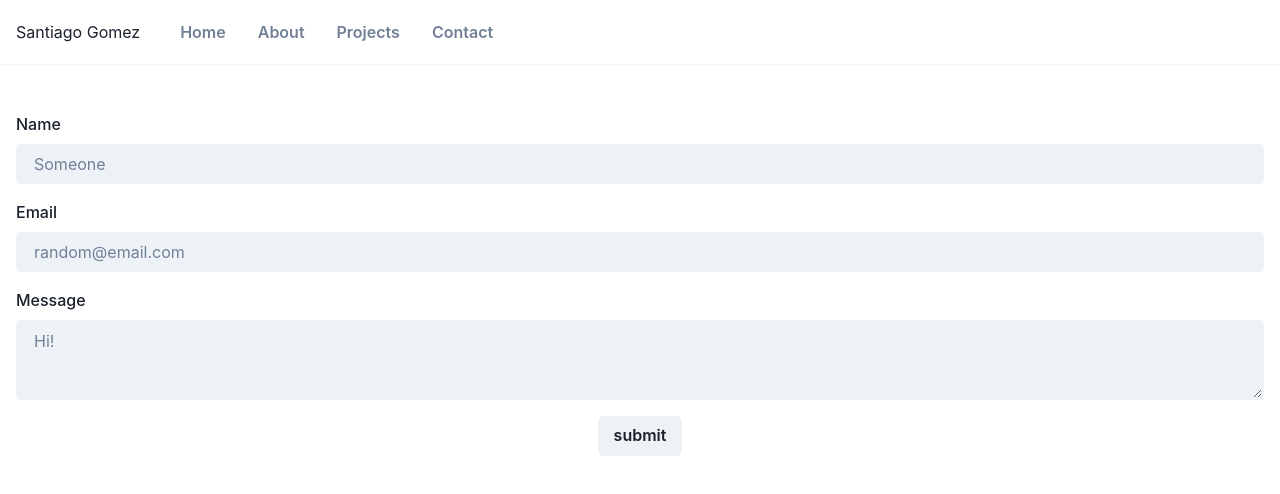
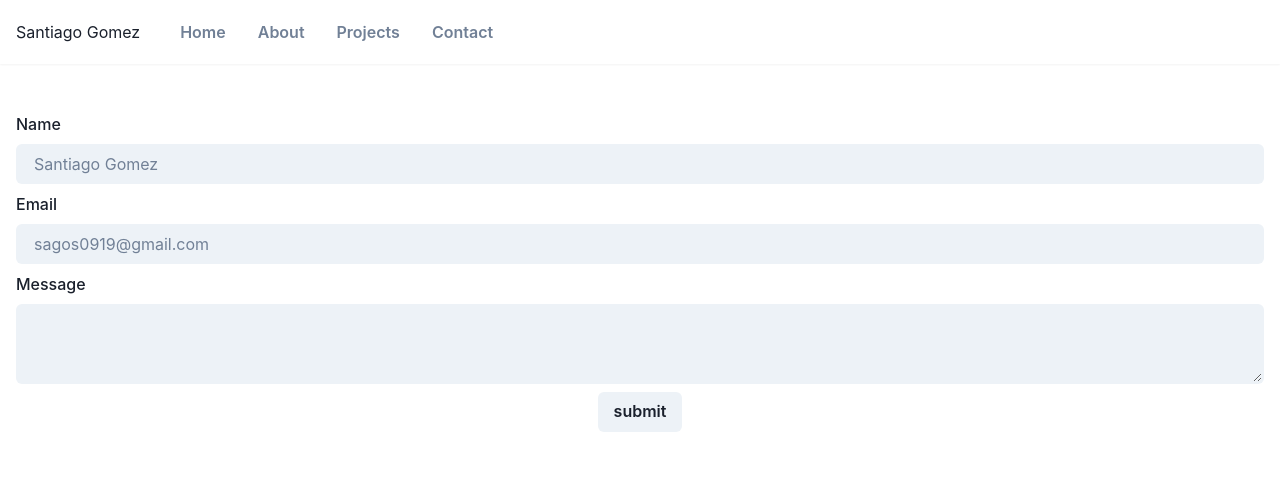
Before and after one commit to 2G2-99/my-portfolio, a React (Vite) app: page /contact in a window 1280 px wide. Shown: the top 494 px of the page. Built offline with nearby package versions, Linux system fonts and the light colour scheme.

Commit message:
Got back to the code of a previous commit and made it work as intended with formik and formspree

```diff
--- a/src/components/Main/Form/index.jsx
+++ b/src/components/Main/Form/index.jsx
@@ -1,9 +1,16 @@
 import React, { useState } from 'react';
-import { Button, Input, Textarea, VStack } from '@chakra-ui/react';
+import {
+	Button,
+	FormControl,
+	FormErrorMessage,
+	FormLabel,
+	Input,
+	Textarea,
+	VStack,
+} from '@chakra-ui/react';
+import { Field, Formik } from 'formik';
+import * as Yup from 'yup';
 import axios from 'axios';
-import { Formik } from 'formik';
-import * as Yup from 'yup';
-import TextField from './TextField';
 
 // Validation with Yup
 const formSchema = Yup.object().shape({
@@ -13,7 +20,6 @@ const formSchema = Yup.object().shape({
 	email: Yup.string()
 		.email('Please enter a valid email')
 		.required('Please, enter your email'),
-	messageSubject: Yup.string(),
 	message: Yup.string()
 		.required(`Don't forget your message`)
 		.min(3, `Don't be shy and at least say Hi!`),
@@ -36,7 +42,7 @@ const Form = () => {
 				actions.resetForm();
 				handleServerResponse(
 					true,
-					"Thanks for your message! We'll be in touch soon."
+					"Thanks for your message! I'll be in touch with you soon."
 				);
 			})
 			.catch(error => {
@@ -56,33 +62,50 @@ const Form = () => {
 			validationSchema={formSchema}
 			onSubmit={handleOnSubmit}
 		>
-			{({ isSubmitting }) => (
-				<VStack as={'form'}>
-					<TextField
-						label={'Name'}
+			{formik => (
+				<VStack as={'form'} onSubmit={formik.handleSubmit}>
+					<FormControl
+						isInvalid={formik.errors.username && formik.touched.username}
+					>
+						<FormLabel>Name</FormLabel>
+						<Field
 							as={Input}
+							variant={'filled'}
 							name="username"
-						type="text"
-						placeholder="Someone"
+							placeholder="Santiago Gomez"
+							// To replace onChange, value and onBlur we use the "getFieldProps" property
+							{...formik.getFieldProps('username')}
 						/>
-					<TextField
-						label={'Email'}
+						<FormErrorMessage>{formik.errors.username}</FormErrorMessage>
+					</FormControl>
+
+					<FormControl isInvalid={formik.errors.email && formik.touched.email}>
+						<FormLabel>Email</FormLabel>
+						<Field
 							as={Input}
+							variant={'filled'}
 							name="email"
-						type="email"
-						placeholder="random@email.com"
+							placeholder="sagos0919@gmail.com"
+							{...formik.getFieldProps('email')}
 						/>
-					<TextField
-						label="Message"
+						<FormErrorMessage>{formik.errors.email}</FormErrorMessage>
+					</FormControl>
+
+					<FormControl
+						isInvalid={formik.errors.message && formik.touched.message}
+					>
+						<FormLabel>Message</FormLabel>
+						<Field
 							as={Textarea}
+							variant={'filled'}
 							name="message"
-						type="text"
-						placeholder="Hi!"
+							value={formik.values.message}
+							{...formik.getFieldProps('message')}
 						/>
+						<FormErrorMessage>{formik.errors.message}</FormErrorMessage>
+					</FormControl>
 
-					<Button type="submit" disabled={isSubmitting}>
-						submit
-					</Button>
+					<Button type="submit">submit</Button>
 					{serverState && (
 						<p className={!serverState.ok ? 'errorMsg' : ''}>
 							{serverState.msg}
```
Lines whose indentation alone changed are shown as unchanged.
